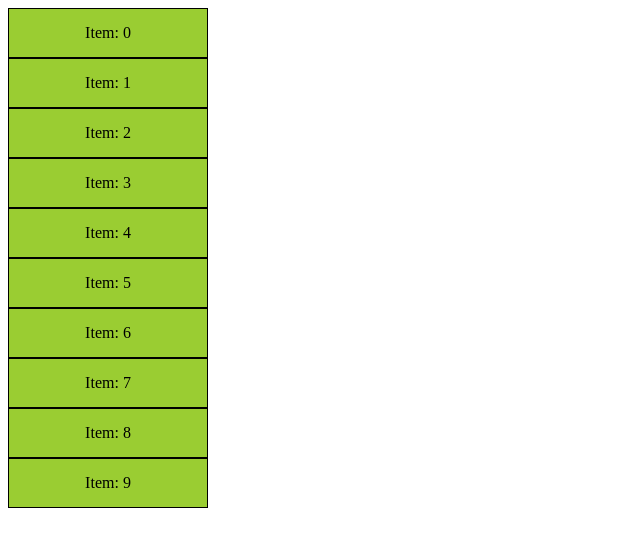
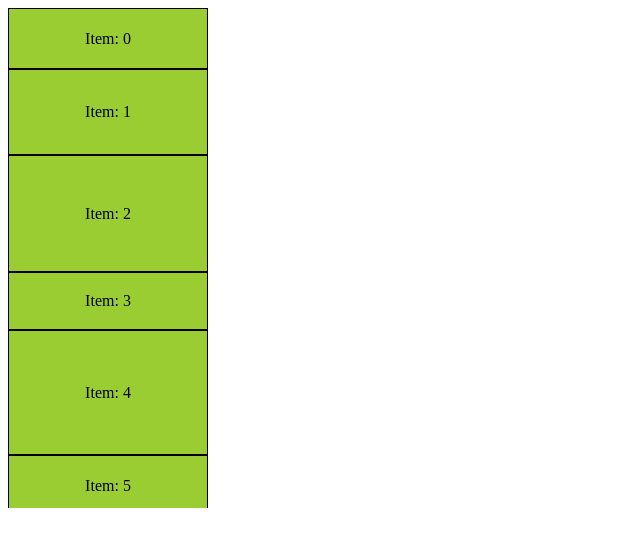
Before and after one commit to GarlicGo/algorithm-learning, a React (Vite) app: page / in a window 1280 px wide. Shown: the top 546 px of the page, without its empty margins (0-640 px from the left). Built offline with nearby package versions, Linux system fonts and the light colour scheme.

Commit message:
feat: add VariableSizeList

```diff
--- a/src/App.tsx
+++ b/src/App.tsx
@@ -4,6 +4,7 @@ import { TransitionTest } from './components/TransitionTest';
 import { SetStateTest } from './components/SetStateTest';
 import { AllRender, FragmentRender } from './components/LongListRender';
 import { FixedSizeListDemo } from './components/VirtualList';
+import { VariableSizeListDemo } from './components/VirtualList/VariableSizeList';
 
 const App: React.FC = () => {
   return (
@@ -18,7 +19,8 @@ const App: React.FC = () => {
       {/* <SetStateTest /> */}
       {/* <FragmentRender /> */}
       {/* <AllRender /> */}
-      <FixedSizeListDemo />
+      {/* <FixedSizeListDemo /> */}
+      <VariableSizeListDemo />
     </div>
   );
 };
--- a/src/components/VirtualList/FixedSizeList/Item.tsx
+++ b/src/components/VirtualList/VariableSizeList/Item.tsx
@@ -1,9 +1,10 @@
 import React from 'react';
 import styled from 'styled-components';
+import { getItemSize } from '.';
 
 const Container = styled.div`
   width: 100%;
-  height: 100%;
+  /* height: 100%; */
   box-sizing: border-box;
   display: flex;
   flex-direction: column;
@@ -22,7 +23,13 @@ interface Props {
 export const Item: React.FC<Props> = ({ index, style }) => {
   return (
     <div style={{ ...style }}>
-      <Container>Item: {index}</Container>
+      <Container
+        style={{
+          height: getItemSize(index),
+        }}
+      >
+        Item: {index}
+      </Container>
     </div>
   );
 };
--- /dev/null
+++ b/src/components/VirtualList/VariableSizeList/VariableSizeList.tsx
@@ -0,0 +1,59 @@
+import React, { useState } from 'react';
+import { estimatedHeight, getItemMetaData, getRangeToRender } from './utils';
+// import {} from './utils';
+
+export interface VariableSizeListProps {
+  height: number;
+  width: number;
+  itemCount: number;
+  cacheSize: number;
+  itemSize: (index: number) => number;
+  itemEstimatedSize: number;
+  children: React.FC<{ index: number; style: React.CSSProperties }>;
+}
+
+export const VariableSizeList: React.FC<VariableSizeListProps> = (props) => {
+  const { height, width, itemCount, itemEstimatedSize, children: Child } = props;
+  const [scrollOffset, setScrollOffset] = useState(0);
+
+  const contentStyle = {
+    height: estimatedHeight(itemEstimatedSize, itemCount),
+    width: '100%',
+  };
+
+  const getCurrentChildren = () => {
+    const [startIndex, endIndex] = getRangeToRender(props, scrollOffset);
+    const items = [];
+    for (let i = startIndex; i <= endIndex; i++) {
+      const item = getItemMetaData(props, i);
+      const itemStyle = {
+        position: 'absolute',
+        height: item.size,
+        width: '100%',
+        top: item.offset,
+      } as const;
+      items.push(<Child key={i} index={i} style={itemStyle} />);
+    }
+    return items;
+  };
+
+  const scrollHandle: React.UIEventHandler<HTMLDivElement> = (event) => {
+    const { scrollTop } = event.currentTarget;
+    setScrollOffset(scrollTop);
+  };
+
+  return (
+    <div
+      style={{
+        position: 'relative',
+        width,
+        height,
+        overflow: 'auto',
+        willChange: 'transform',
+      }}
+      onScroll={scrollHandle}
+    >
+      <div style={contentStyle}>{getCurrentChildren()}</div>
+    </div>
+  );
+};
--- /dev/null
+++ b/src/components/VirtualList/VariableSizeList/index.tsx
@@ -0,0 +1,24 @@
+import React from 'react';
+import { VariableSizeList } from './VariableSizeList';
+import { Item } from './Item';
+
+const ITEM_COUNT = 2000;
+const rowSizes = new Array(ITEM_COUNT).fill(true).map(() => 50 + Math.round(Math.random() * 80));
+export const getItemSize = (index: number) => rowSizes[index];
+
+export const VariableSizeListDemo: React.FC = () => {
+  return (
+    <div>
+      <VariableSizeList
+        height={500}
+        width={200}
+        cacheSize={4}
+        itemCount={ITEM_COUNT}
+        itemSize={getItemSize}
+        itemEstimatedSize={0}
+      >
+        {Item}
+      </VariableSizeList>
+    </div>
+  );
+};
--- /dev/null
+++ b/src/components/VirtualList/VariableSizeList/utils.ts
@@ -0,0 +1,90 @@
+import { VariableSizeListProps } from './VariableSizeList';
+
+type MeasuredDataItem = {
+  size: number;
+  offset: number;
+};
+
+// // 元数据
+const measuredData: {
+  measuredDataMap: { [key: string]: MeasuredDataItem };
+  LastMeasuredItemIndex: number;
+} = {
+  measuredDataMap: {},
+  LastMeasuredItemIndex: -1,
+};
+
+export const estimatedHeight = (defaultEstimatedItemSize: number = 50, itemCount: number) => {
+  let measuredHeight = 0;
+  const { measuredDataMap, LastMeasuredItemIndex } = measuredData;
+  // 计算已经获取过真实高度的项的高度之和
+  if (LastMeasuredItemIndex >= 0) {
+    const lastMeasuredItem = measuredDataMap[LastMeasuredItemIndex];
+    measuredHeight = lastMeasuredItem.offset + lastMeasuredItem.size;
+  }
+  // 未计算过真实高度的项数
+  const unMeasuredItemsCount = itemCount - measuredData.LastMeasuredItemIndex - 1;
+  // 预测总高度
+  const totalEstimatedHeight = measuredHeight + unMeasuredItemsCount * defaultEstimatedItemSize;
+  return totalEstimatedHeight;
+};
+
+export const getItemMetaData = (props: VariableSizeListProps, index: number): MeasuredDataItem => {
+  const { itemSize } = props;
+  const { measuredDataMap, LastMeasuredItemIndex } = measuredData;
+  // 如果当前索引比已记录的索引要大，说明要计算当前索引的项的size和offset
+  if (index > LastMeasuredItemIndex) {
+    let offset = 0;
+    // 计算当前能计算出来的最大offset值
+    if (LastMeasuredItemIndex >= 0) {
+      const lastMeasuredItem = measuredDataMap[LastMeasuredItemIndex];
+      offset += lastMeasuredItem.offset + lastMeasuredItem.size;
+    }
+    // 计算直到index为止，所有未计算过的项
+    for (let i = LastMeasuredItemIndex + 1; i <= index; i++) {
+      const currentItemSize = itemSize(i);
+      measuredDataMap[i] = { size: currentItemSize, offset };
+      offset += currentItemSize;
+    }
+    // 更新已计算的项的索引值
+    measuredData.LastMeasuredItemIndex = index;
+  }
+  return measuredDataMap[index];
+};
+
+const getStartIndex = (props: VariableSizeListProps, scrollOffset: number) => {
+  const { itemCount } = props;
+  let index = 0;
+  while (true) {
+    const currentOffset = getItemMetaData(props, index).offset;
+    if (currentOffset >= scrollOffset) return index;
+    if (index >= itemCount) return itemCount;
+    index++;
+  }
+};
+
+const getEndIndex = (props: VariableSizeListProps, startIndex: number) => {
+  const { height, itemCount } = props;
+  // 获取可视区内开始的项
+  const startItem = getItemMetaData(props, startIndex);
+  // 可视区内最大的offset值
+  const maxOffset = startItem.offset + height;
+  // 开始项的下一项的offset，之后不断累加此offset，直到等于或超过最大offset，就是找到结束索引了
+  let offset = startItem.offset + startItem.size;
+  // 结束索引
+  let endIndex = startIndex;
+  // 累加offset
+  while (offset <= maxOffset && endIndex < itemCount - 1) {
+    endIndex++;
+    const currentItem = getItemMetaData(props, endIndex);
+    offset += currentItem.size;
+  }
+  return endIndex;
+};
+
+export const getRangeToRender = (props: VariableSizeListProps, scrollOffset: number): [number, number, number, number] => {
+  const { itemCount, cacheSize } = props;
+  const startIndex = getStartIndex(props, scrollOffset);
+  const endIndex = getEndIndex(props, startIndex);
+  return [Math.max(0, startIndex - cacheSize), Math.min(itemCount - 1, endIndex + cacheSize), startIndex, endIndex];
+};
```
